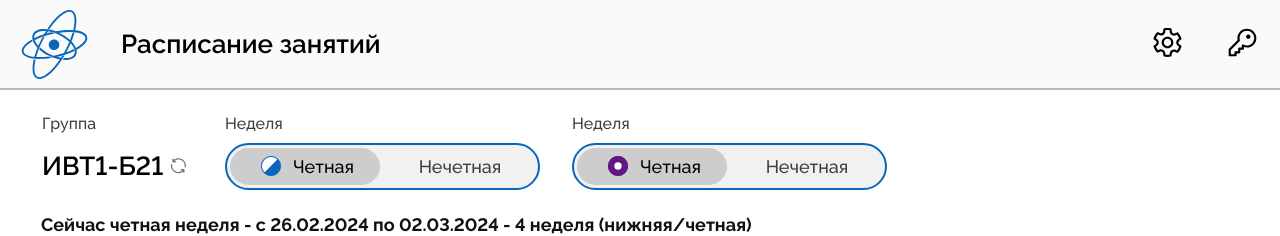
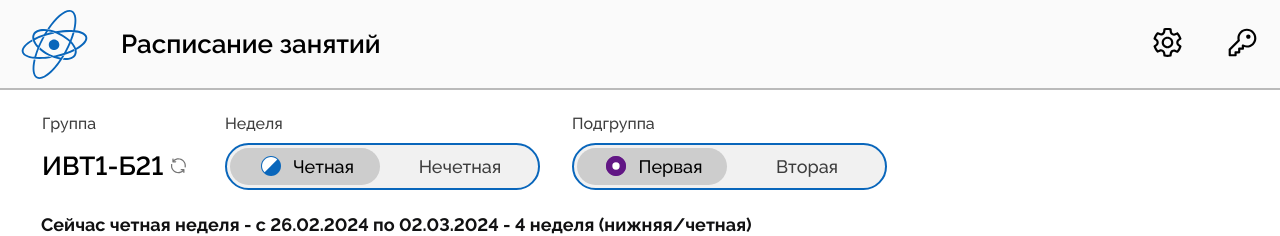
Before and after one commit to kiespetch1/unischedule-frontend, a React (Create React App) app: page / in a window 1280 px wide. Shown: the top 236 px of the page. Built offline with nearby package versions, Linux system fonts and the light colour scheme.

Commit message:
исправлен текст на тоггле для подгрупп

```diff
--- a/src/Components/SubgroupToggle.js
+++ b/src/Components/SubgroupToggle.js
@@ -75,7 +75,7 @@ const SubgroupToggle = () => {
     return (
         <div>
             <div className="filter-text">
-                Неделя
+                Подгруппа
             </div>
             <div className="toggle-outer">
                 <div className="toggle-slider-container">
@@ -88,7 +88,7 @@ const SubgroupToggle = () => {
                             <FirstSG style={iconStyle}/> : <div style={iconDecayStyle}></div>}
                         <div className={subgroup === 2? "toggle-text-inactive" : "toggle-text-active"}
                              onClick={deactivateClickHandler}>
-                            Четная
+                            Первая
                         </div>
                     </div>
                 </div>
@@ -99,7 +99,7 @@ const SubgroupToggle = () => {
                         {subgroup === 2 ? <SecondSG style={iconStyle}/> : <div style={iconDecayStyle}></div>}
                         <div className={subgroup === 1 ? "toggle-text-inactive" : "toggle-text-active"}
                              onClick={activateClickHandler}>
-                            Нечетная
+                            Вторая
                         </div>
                     </div>
                 </div>
```
